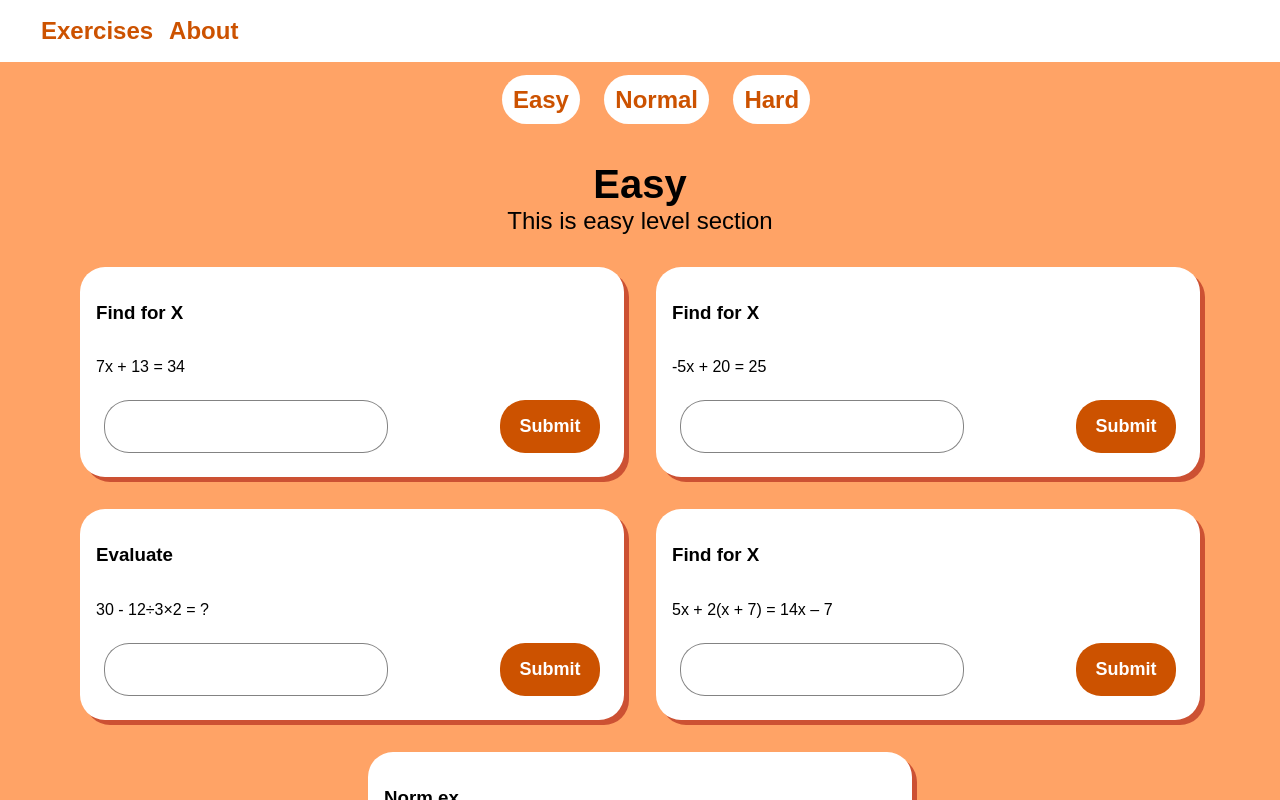
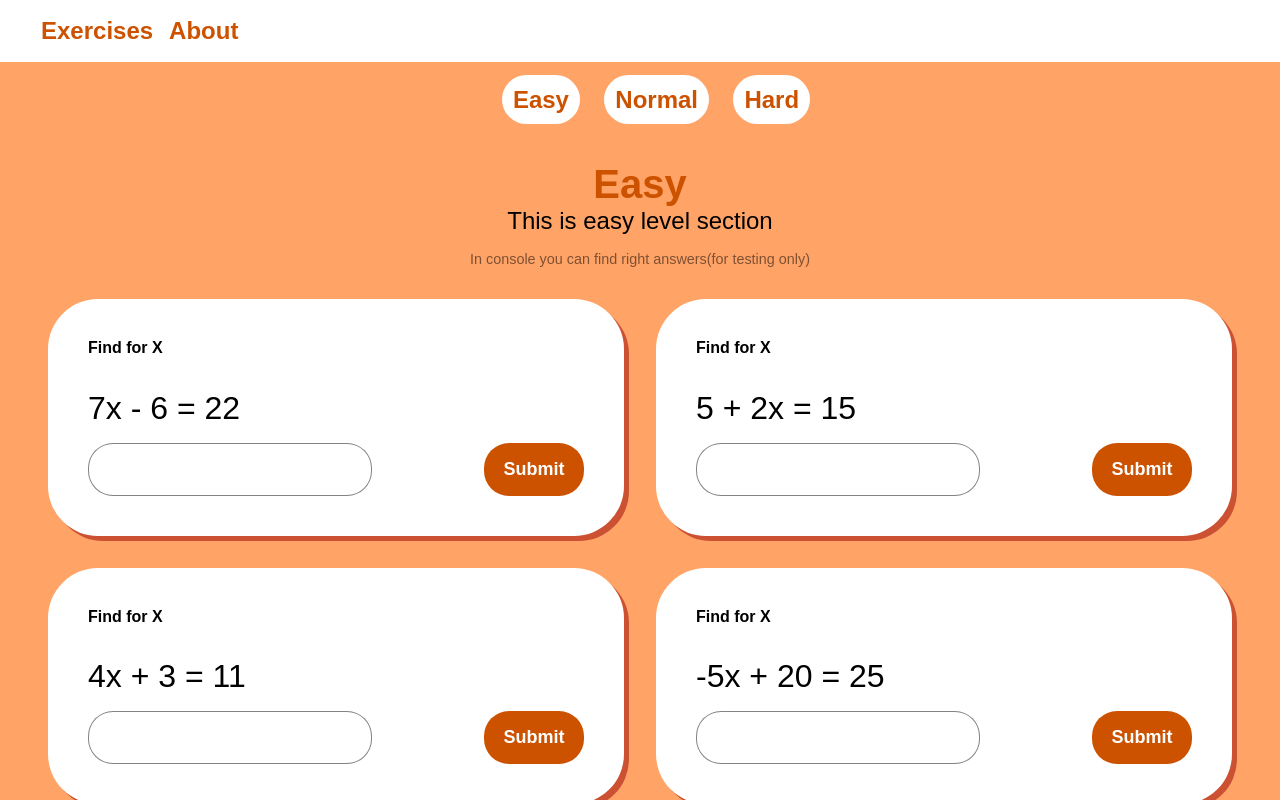
Before and after one commit to AndrewMedvedev42/Math-Test-Exercises, a React (Create React App) app: page /exercises/easy in a window 1280 px wide. Shown: the top 800 px of the page. Built offline with nearby package versions, Linux system fonts and the light colour scheme.

Commit message:
added exercises for easy section, changed font size of math problems

```diff
--- a/src/Componets/ExerciseData/ExerciseData.js
+++ b/src/Componets/ExerciseData/ExerciseData.js
@@ -1,11 +1,11 @@
 //Here is the data that cotains description, math problem, and answer
 
 const Data = [
-    {id:1, sortKey:"easy", problemDescription:"Find for X"   ,mathProblem:"7x + 13 = 34", answer:3},
-    {id:2, sortKey:"easy",problemDescription:"Find for X" ,mathProblem:"-5x + 20 = 25", answer:-1},
-    {id:3, sortKey:"easy",problemDescription:"Evaluate" ,mathProblem:" 30 - 12÷3×2 = ?", answer:22},
-    {id:4,  sortKey:"easy",problemDescription:"Find for X" ,mathProblem:"5x + 2(x + 7) = 14x – 7", answer:3},
-    {id:5,  sortKey:"easy",problemDescription:"Norm ex" ,mathProblem:"6c+14=−5c+4+9c", answer:7},
+    {id:1, sortKey:"easy", problemDescription:"Find for X"   ,mathProblem:"7x - 6 = 22", answer:4},
+    {id:2, sortKey:"easy",problemDescription:"Find for X" ,mathProblem:"5 + 2x = 15", answer:5},
+    {id:3, sortKey:"easy",problemDescription:"Find for X" ,mathProblem:"4x + 3 = 11", answer:2},
+    {id:4,  sortKey:"easy",problemDescription:"Find for X" ,mathProblem:"-5x + 20 = 25", answer:-1},
+    {id:5,  sortKey:"easy",problemDescription:"Norm ex" ,mathProblem:"12x + 0 = 144", answer:12},
 
 
     {id:11, sortKey:"medium",problemDescription:"Medium" ,mathProblem:"6c+14=−5c+4+9c", answer:7},
--- a/src/Componets/ExerciseTemplate/Template.jsx
+++ b/src/Componets/ExerciseTemplate/Template.jsx
@@ -8,21 +8,21 @@ function Template({keyName}){
   const [typedAnswer, setTypedAnswer] = useState(0)
 
     return( <section>{
-      //maps throgh data from ExerciseData.js
+//maps throgh data from ExerciseData.js
       Data.map((induvidual)=>{
         const {problemDescription, mathProblem, answer, sortKey, id} = induvidual
         //consoles the mathProblem and answer to console to now the true answer(for testing only!)
 
         console.log(`${mathProblem} Answer:${answer}`);
 
-    //targets value of the induvidual item
+//targets value of the induvidual item
         if(sortKey === keyName){
 
           const onChange = (e) =>{
             setTypedAnswer(e.target.value)
           }
-    //sets changes if the answer is right or not. This function disables inputfield and colors the button green
-    //if the answer is right or makes button red if it is wrong
+//sets changes if the answer is right or not. This function disables inputfield and colors the button green
+//if the answer is right or makes button red if it is wrong
           const onCheck = (id) =>{
             console.log("Checked")
             console.log(typeof typedAnswer)
@@ -35,6 +35,7 @@ function Template({keyName}){
 //disables input field and button if the answer was right
               document.getElementById(`${id}input`).disabled = true
               document.getElementById(`${id}button`).disabled = true
+              document.getElementById(`${id}button`).style.backgroundColor = "lightgrey"
             }else{
 //changes text content and color  of <h1>(line 50) to red if the answer was wrong
               let node = document.getElementById(`${id}verificationMessage`)
--- a/src/Componets/Navigation/SectionDescription.jsx
+++ b/src/Componets/Navigation/SectionDescription.jsx
@@ -2,6 +2,7 @@ function SectionDescription({difficulty}){
     return(<article>
         <h1>{`${difficulty}`}</h1>
         <p>{`This is ${difficulty.toLowerCase()} level section`}</p>
+        <p className="opac">{"In console you can find right answers(for testing only)"}</p>
     </article>)
 }
 
--- a/src/css/App.css
+++ b/src/css/App.css
@@ -49,39 +49,46 @@ body {
 
 .item {
   margin: 1rem;
-  padding: 1rem;
-  border-radius: 25px;
+  padding: 2rem;
+  border-radius: 50px;
   background-color: white;
   box-shadow: rgba(153, 0, 0, 0.5) 5px 5px 0;
   transition: 0.5s; }
   .item .title {
+    margin: 0.5rem;
     display: flex;
     justify-content: space-between; }
+    .item .title h3 {
+      margin: 0px;
+      font-size: 1rem; }
     .item .title h1 {
       color: white;
       transition: 0.5s; }
-  .item div div {
+  .item .itemContent p {
+    margin: 0.5rem;
+    font-size: 2rem; }
+  .item .itemContent div {
     display: flex;
     justify-content: space-between; }
-    .item div div input, .item div div button {
+    .item .itemContent div input, .item .itemContent div button {
       margin: 0.5rem;
       border-radius: 25px;
       padding: 1rem;
       border: none; }
-    .item div div input {
+    .item .itemContent div input {
       width: 250px;
       font-size: 1rem;
       border: 1px solid rgba(0, 0, 0, 0.486);
       font-weight: bold;
       letter-spacing: 2px; }
-    .item div div button {
+    .item .itemContent div button {
       width: 100px;
       color: white;
       font-size: large;
       font-weight: bolder;
       background-color: #cc5200;
       transition: 0.5s; }
-    .item div div button:hover {
+    .item .itemContent div button:hover {
       background: #ffa366; }
 
 @media (min-width: 900px) {
@@ -96,8 +103,12 @@ body {
 article {
   text-align: center; }
   article h1 {
+    color: #cc5200;
     font-size: 2.5rem;
     margin: 2.5rem 0px 0px 0px; }
   article p {
     margin: 0px 0px 1rem 0px;
     font-size: 1.5rem; }
+  article .opac {
+    font-size: 0.9rem;
+    opacity: 0.5; }
--- a/src/scss/App.scss
+++ b/src/scss/App.scss
@@ -74,22 +74,31 @@ body{
 }
 
 .item{
+  margin: 1rem;
+  padding: 2rem;
+  border-radius: 50px;
+  background-color: $ThirdColor;
+  box-shadow: rgba(153, 0, 0, 0.5) 5px 5px 0;
+  // border: 5px solid rgb(50, 190, 69);
+  transition: 0.5s;
   .title{
+    margin:0.5rem;
     display: flex;
     justify-content: space-between;
+    h3{
+      margin: 0px;
+      font-size: 1rem;
+    }
     h1{
       color: white;
       transition: 0.5s;
     }
   }
-  margin: 1rem;
-  padding: 1rem;
-  border-radius: 25px;
-  background-color: $ThirdColor;
-  box-shadow: rgba(153, 0, 0, 0.5) 5px 5px 0;
-  // border: 5px solid rgb(50, 190, 69);
-  transition: 0.5s;
-  div{
+  .itemContent{
+    p{
+      margin:0.5rem;
+      font-size: 2rem;
+    }
     div{
       display: flex;
       justify-content: space-between;
@@ -140,6 +149,7 @@ body{
 article{
   text-align: center;
   h1{
+    color: $SecndColor;
     font-size: 2.5rem;
     margin:2.5rem 0px 0px 0px;
   }
@@ -147,4 +157,8 @@ article{
     margin:0px 0px 1rem 0px;
     font-size: 1.5rem;
   }
+  .opac{
+    font-size: 0.9rem;
+    opacity: 0.5;
+  }
 }
```
Also changed, not shown: 10 other files (tests, documents, lock files or other folders).
